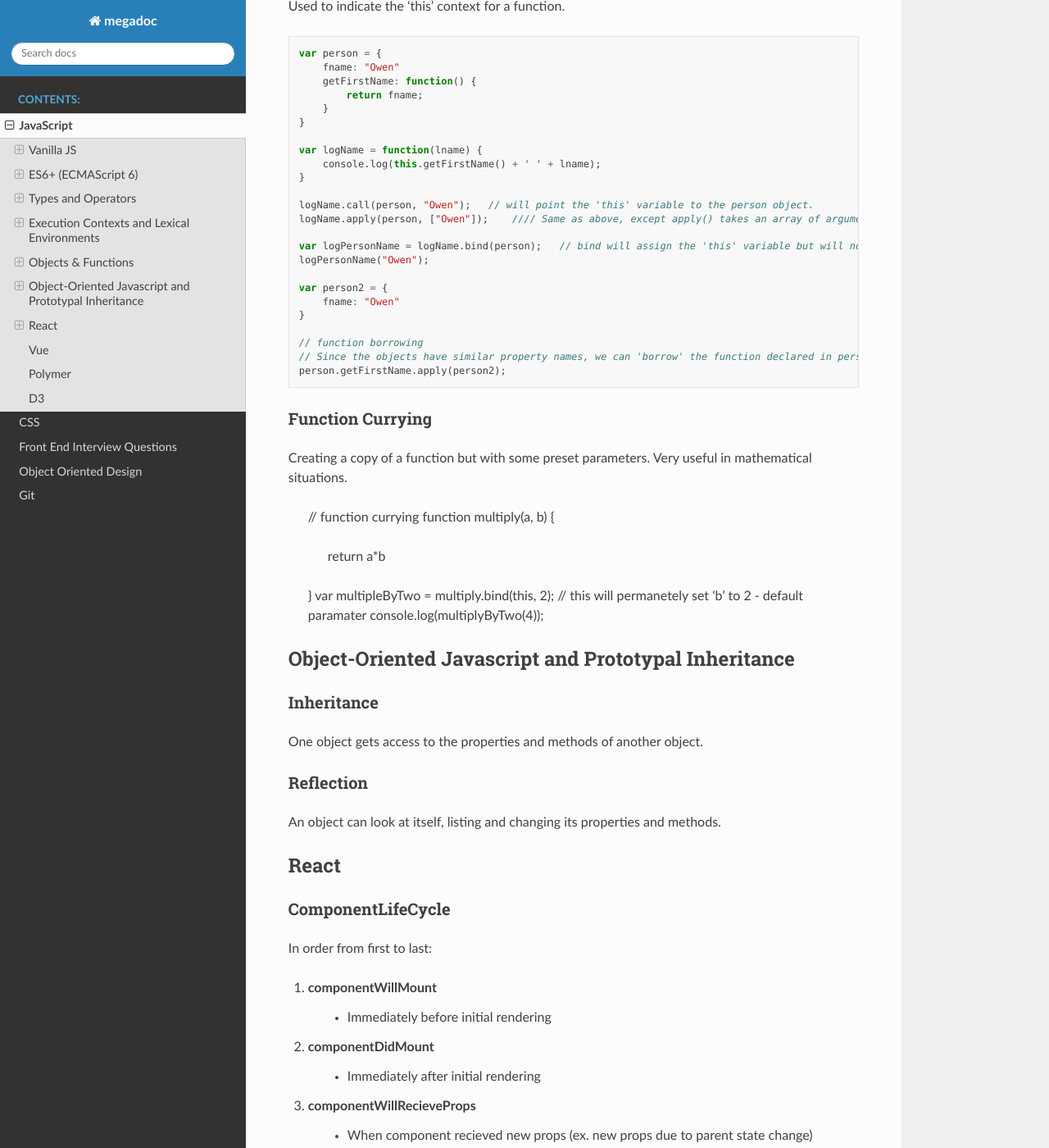
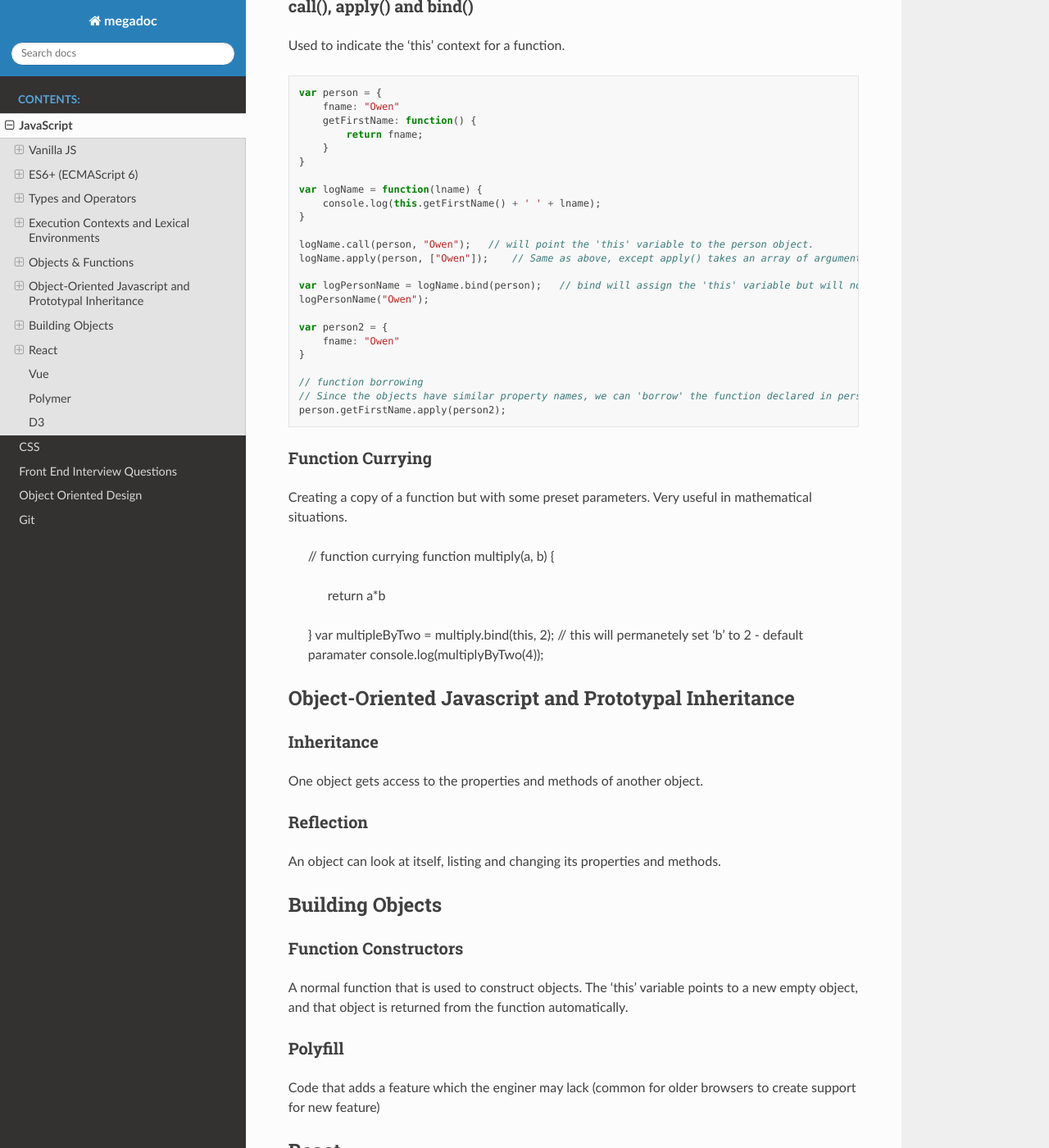
Before and after one commit to owenadley/MyDocumentation, a Sphinx documentation site: the page built from source/pages/javascript.rst, in a window 1280 px wide and 1400 px high, scrolled down 7853 px. Shown: the whole window at 82% size. Built offline with Sphinx 7.4.7 and the Read the Docs theme 2.0.0, drawn with Linux system fonts in a browser that asks for light colours.

Commit message:
updated js

```diff
--- a/source/pages/javascript.rst
+++ b/source/pages/javascript.rst
@@ -39,6 +39,11 @@ Tests whether all elements of an array pass the test implemented by the provided
     // expected output: true
 
 The elements will be seperated by a specified seperator. By default this is a comma
+
+for in and for of
+^^^^^^^^^^^^^^^^^^^^^^^
+
+
 
 Strings
 ------------------
@@ -353,7 +358,7 @@ Used to indicate the 'this' context for a function.
     }
 
     logName.call(person, "Owen");   // will point the 'this' variable to the person object.
-    logName.apply(person, ["Owen"]);    //// Same as above, except apply() takes an array of arguments
+    logName.apply(person, ["Owen"]);    // Same as above, except apply() takes an array of arguments
 
     var logPersonName = logName.bind(person);   // bind will assign the 'this' variable but will not call the function until you invoke it yourself
     logPersonName("Owen");
@@ -388,6 +393,19 @@ One object gets access to the properties and methods of another object.
 Reflection
 -------------------------
 An object can look at itself, listing and changing its properties and methods.
+
+
+Building Objects
+=======================================================
+Function Constructors
+-------------------------
+A normal function that is used to construct objects.
+The 'this' variable points to a new empty object, and that object is returned from the function automatically.
+
+Polyfill
+-------------------------
+Code that adds a feature which the enginer may lack (common for older browsers to create support for new feature)
+
 
 
 React
```
